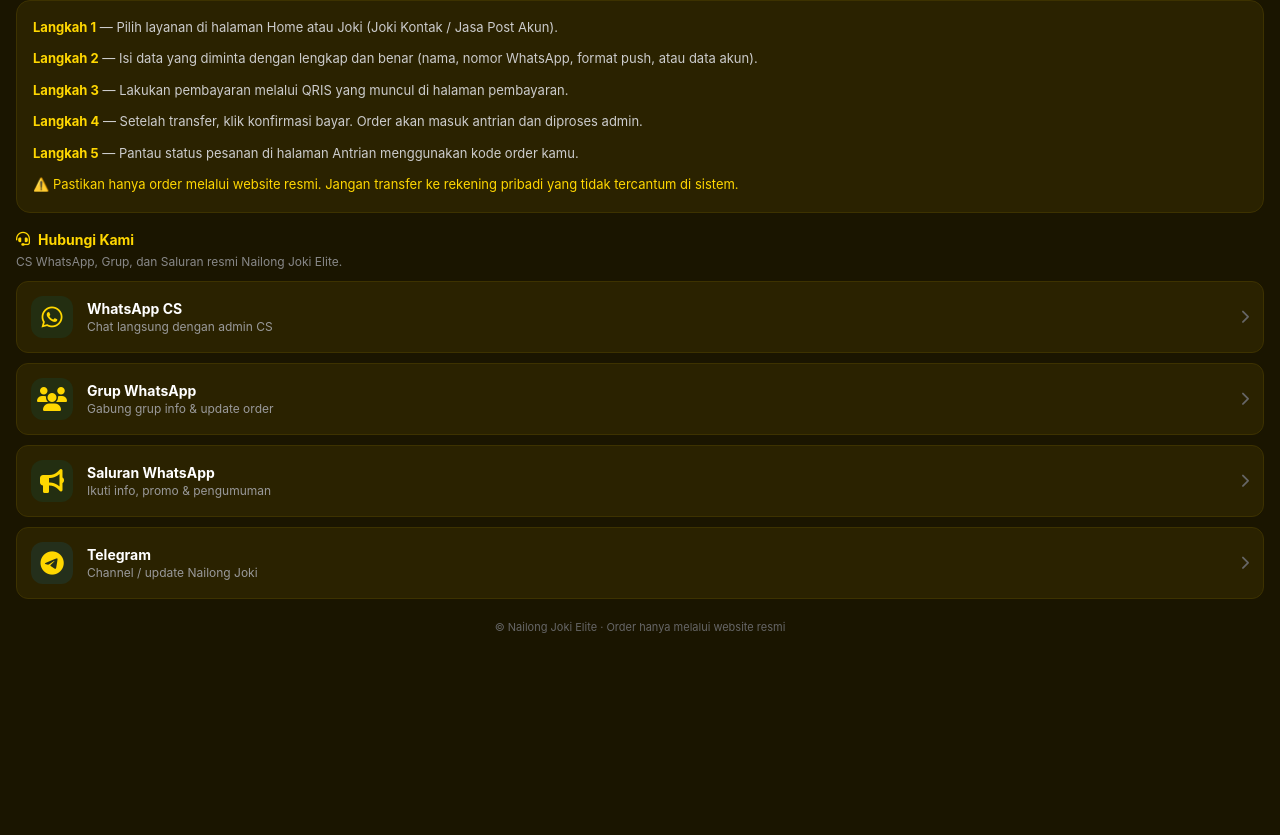
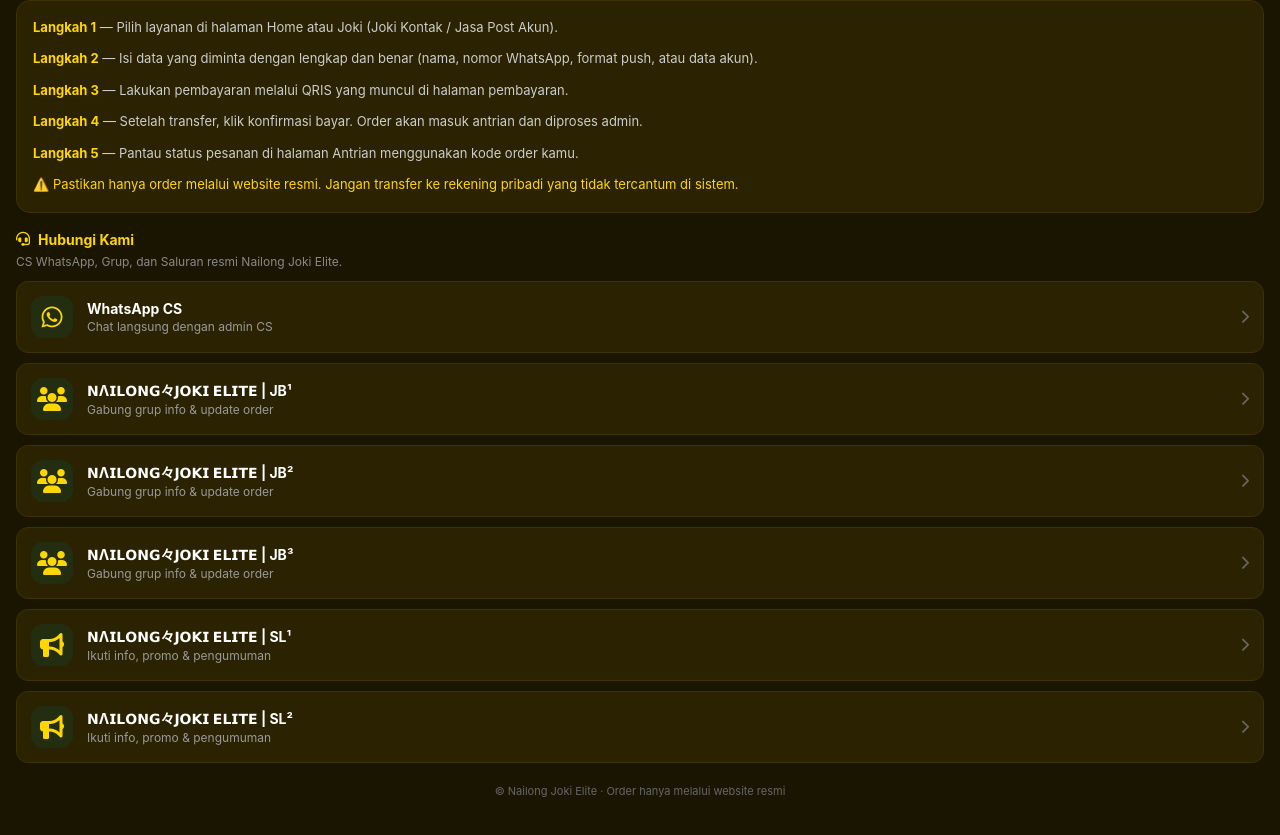
Before and after one commit to cufflistore-ppp/nailongjoki, a plain HTML site: page tentang.html in a window 1280 px wide. Shown: the part 886-1721 px from the top of the page. Before the commit the page ends 1617 px from the top, so only its background shows below. Drawn offline with Linux system fonts and the light colour scheme.

Commit message:
Add files via upload

```diff
--- a/tentang.html
+++ b/tentang.html
@@ -216,7 +216,7 @@
 
     <div class="contact-list">
       <!-- WA CS - ganti nomor di href & teks -->
-      <a href="https://wa.me/6281234567890" class="contact-item" target="_blank" rel="noopener">
+      <a href="https://wa.me/625745850498" class="contact-item" target="_blank" rel="noopener">
         <div class="icon-wrap wa"><i class="fa-brands fa-whatsapp"></i></div>
         <div>
           <strong>WhatsApp CS</strong>
@@ -226,31 +226,45 @@
       </a>
 
       <!-- Grup WA - ganti link invite -->
-      <a href="https://chat.whatsapp.com/XXXXXXXXXXXX" class="contact-item" target="_blank" rel="noopener">
+      <a href="https://chat.whatsapp.com/CpxBuLPtoui0jbonQxXIsQ?s=cl&p=a&ilr=1" class="contact-item" target="_blank" rel="noopener">
         <div class="icon-wrap group"><i class="fa-solid fa-users"></i></div>
         <div>
-          <strong>Grup WhatsApp</strong>
+          <strong>𝗡Λ𝗜𝗟𝗢𝗡𝗚々𝗝𝗢𝗞𝗜 𝗘𝗟𝗜𝗧𝗘 | JB¹</strong>
+          <small>Gabung grup info & update order</small>
+        </div>
+        <i class="fa-solid fa-chevron-right arrow"></i>
+      </a>
+      <a href="https://chat.whatsapp.com/JT704ttX54jCjfpB4RL8MY?s=cl&p=a&ilr=1" class="contact-item" target="_blank" rel="noopener">
+        <div class="icon-wrap group"><i class="fa-solid fa-users"></i></div>
+        <div>
+          <strong>𝗡Λ𝗜𝗟𝗢𝗡𝗚々𝗝𝗢𝗞𝗜 𝗘𝗟𝗜𝗧𝗘 | JB²</strong>
+          <small>Gabung grup info & update order</small>
+        </div>
+        <i class="fa-solid fa-chevron-right arrow"></i>
+      </a>
+      <a href="https://chat.whatsapp.com/H9U6X9xJmdZKmgWBZTABbI?s=cl&p=a&ilr=1" class="contact-item" target="_blank" rel="noopener">
+        <div class="icon-wrap group"><i class="fa-solid fa-users"></i></div>
+        <div>
+          <strong>𝗡Λ𝗜𝗟𝗢𝗡𝗚々𝗝𝗢𝗞𝗜 𝗘𝗟𝗜𝗧𝗘 | JB³</strong>
           <small>Gabung grup info & update order</small>
         </div>
         <i class="fa-solid fa-chevron-right arrow"></i>
       </a>
 
       <!-- Saluran WA - ganti link channel -->
-      <a href="https://whatsapp.com/channel/XXXXXXXXXXXX" class="contact-item" target="_blank" rel="noopener">
+      <a href="https://whatsapp.com/channel/0029Vb85rHM6WaKoaWwekJ3c" class="contact-item" target="_blank" rel="noopener">
         <div class="icon-wrap channel"><i class="fa-solid fa-bullhorn"></i></div>
         <div>
-          <strong>Saluran WhatsApp</strong>
+          <strong>𝗡Λ𝗜𝗟𝗢𝗡𝗚々𝗝𝗢𝗞𝗜 𝗘𝗟𝗜𝗧𝗘 | SL¹</strong>
           <small>Ikuti info, promo & pengumuman</small>
         </div>
         <i class="fa-solid fa-chevron-right arrow"></i>
       </a>
-
-      <!-- Telegram (opsional, sudah ada sebelumnya) -->
-      <a href="https://t.me/nailongjoki" class="contact-item" target="_blank" rel="noopener">
-        <div class="icon-wrap tg"><i class="fa-brands fa-telegram"></i></div>
+      <a href="https://whatsapp.com/channel/0029Vb80KCH2ZjCnI4lfzh2W" class="contact-item" target="_blank" rel="noopener">
+        <div class="icon-wrap channel"><i class="fa-solid fa-bullhorn"></i></div>
         <div>
-          <strong>Telegram</strong>
-          <small>Channel / update Nailong Joki</small>
+          <strong>𝗡Λ𝗜𝗟𝗢𝗡𝗚々𝗝𝗢𝗞𝗜 𝗘𝗟𝗜𝗧𝗘 | SL²</strong>
+          <small>Ikuti info, promo & pengumuman</small>
         </div>
         <i class="fa-solid fa-chevron-right arrow"></i>
       </a>
```
Also changed, not shown: index.html (+7 -5 lines).
